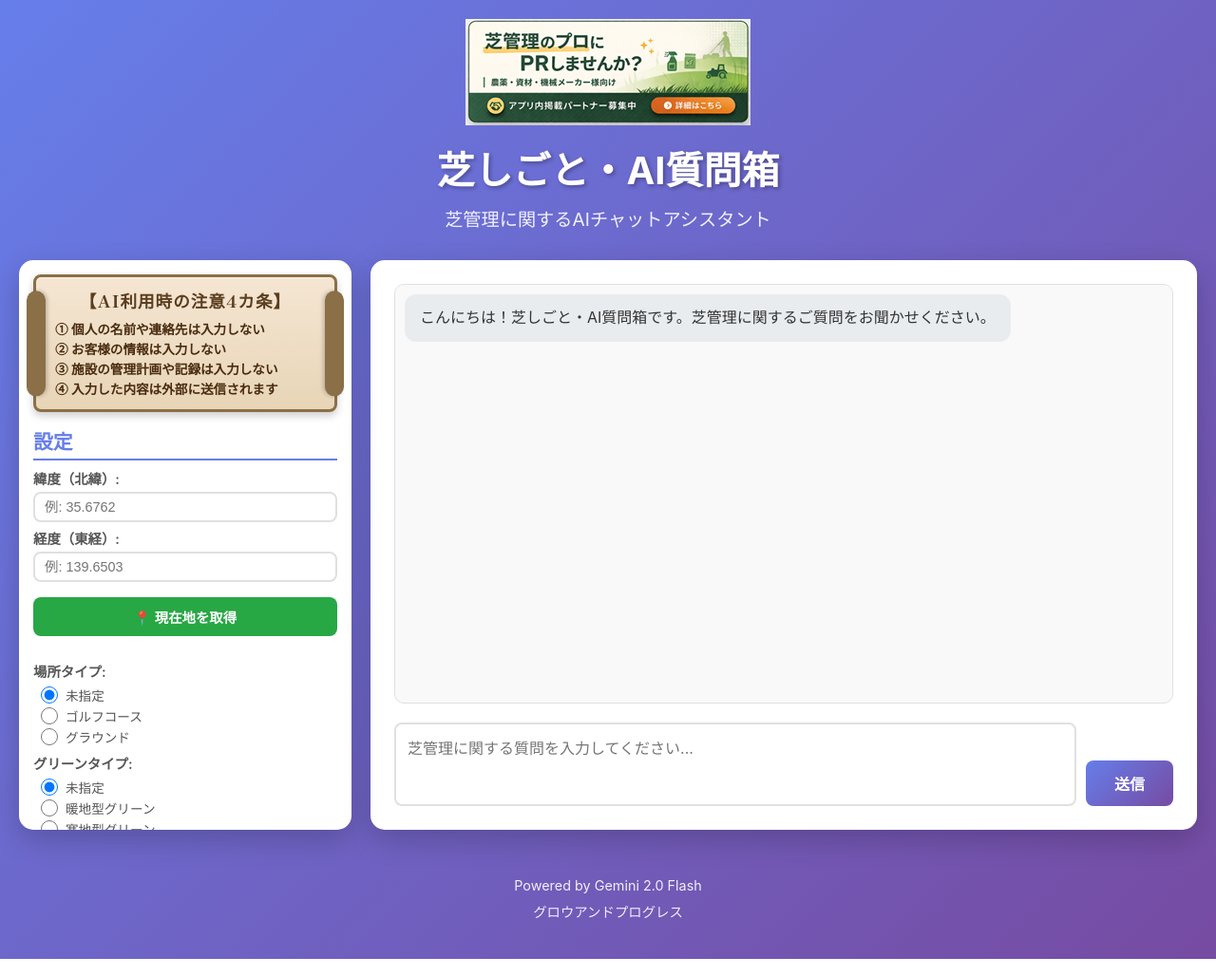
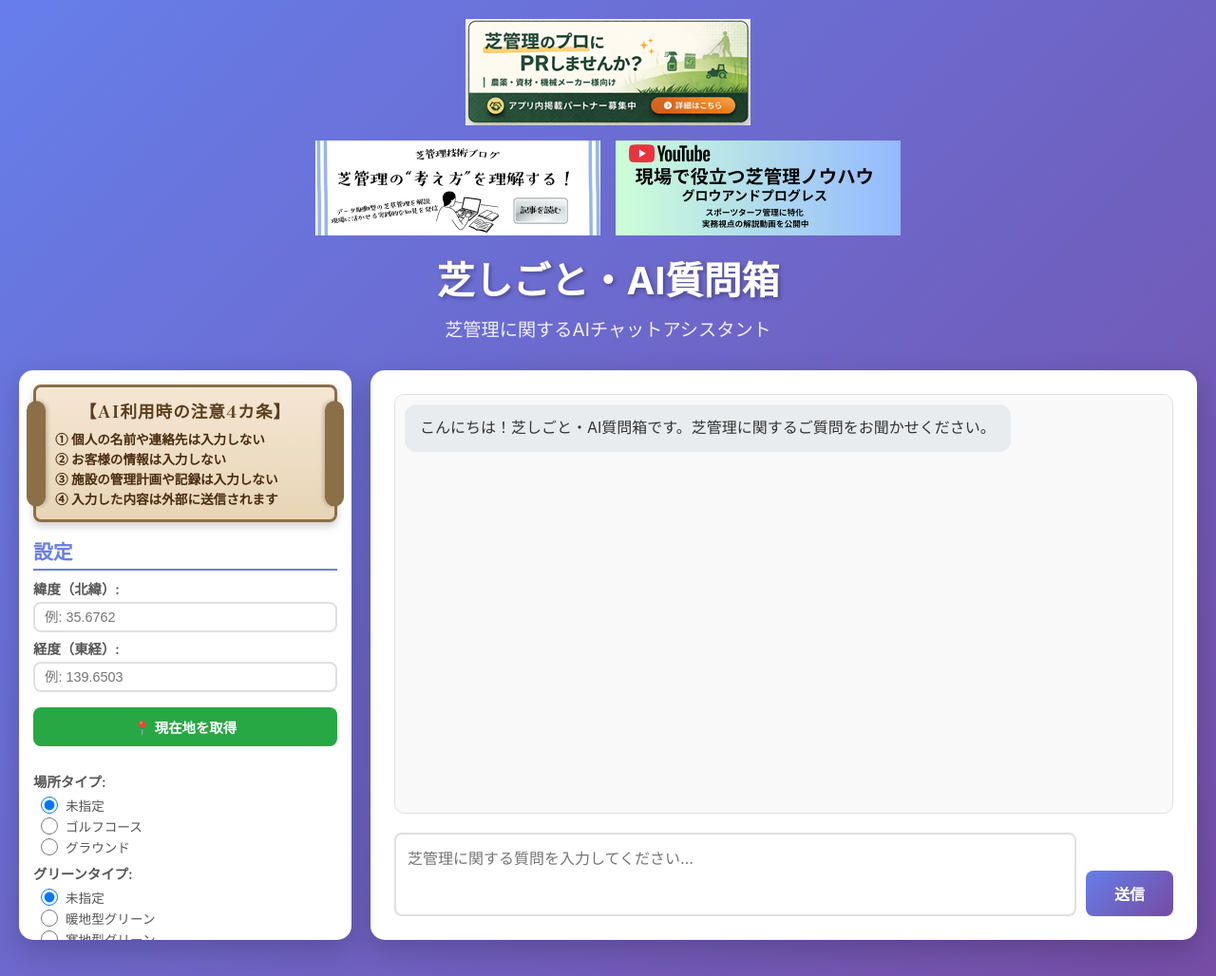
Before and after one commit to hitoshi4148/turf_advisor, a website: page public/index.html in a window 1280 px wide. Shown: the top 1028 px of the page at 95% size. Drawn offline with nearby package versions, Linux system fonts and the light colour scheme.

Commit message:
Add blog and YouTube banners below PR banner

```diff
--- a/public/index.html
+++ b/public/index.html
@@ -28,6 +28,14 @@
         <a class="pr-banner-link" href="https://www.turf-tools.jp/services-4" target="_blank" rel="noopener noreferrer">
             <img class="pr-banner-img" src="banner_pr_size1.png" alt="芝管理のプロにPRしませんか？ 農薬・資材・機械メーカー様向け アプリ内掲載パートナー募集中" width="300" height="112">
         </a>
+        <div class="secondary-banners">
+            <a class="secondary-banner-link" href="https://www.turf-tools.jp/blog" target="_blank" rel="noopener noreferrer">
+                <img class="secondary-banner-img" src="bloglink.png" alt="芝管理技術ブログ — 芝管理の考え方を理解する" width="300" height="100">
+            </a>
+            <a class="secondary-banner-link" href="https://www.youtube.com/channel/UCSRU0zk4Fj1ETWqMRlJDPJQ" target="_blank" rel="noopener noreferrer">
+                <img class="secondary-banner-img" src="youtubelink.png" alt="現場で役立つ芝管理ノウハウ — グロウアンドプログレス YouTubeチャンネル" width="300" height="100">
+            </a>
+        </div>
         <header>
             <h1>芝しごと・AI質問箱</h1>
             <p class="subtitle">芝管理に関するAIチャットアシスタント</p>
--- a/public/style.css
+++ b/public/style.css
@@ -31,6 +31,32 @@ body {
     height: 112px;
     max-width: 300px;
     max-height: 112px;
+}
+
+.secondary-banners {
+    display: flex;
+    flex-direction: row;
+    flex-wrap: wrap;
+    justify-content: center;
+    align-items: flex-start;
+    gap: 12px 16px;
+    margin: 0 auto 16px;
+    max-width: 100%;
+}
+
+.secondary-banner-link {
+    display: block;
+    line-height: 0;
+    flex: 0 0 auto;
+}
+
+.secondary-banner-img {
+    display: block;
+    width: 300px;
+    height: 100px;
+    max-width: 300px;
+    max-height: 100px;
+    object-fit: contain;
 }
 
 header {
```
Also changed, not shown: public/bloglink.png (added), public/youtubelink.png (added).
